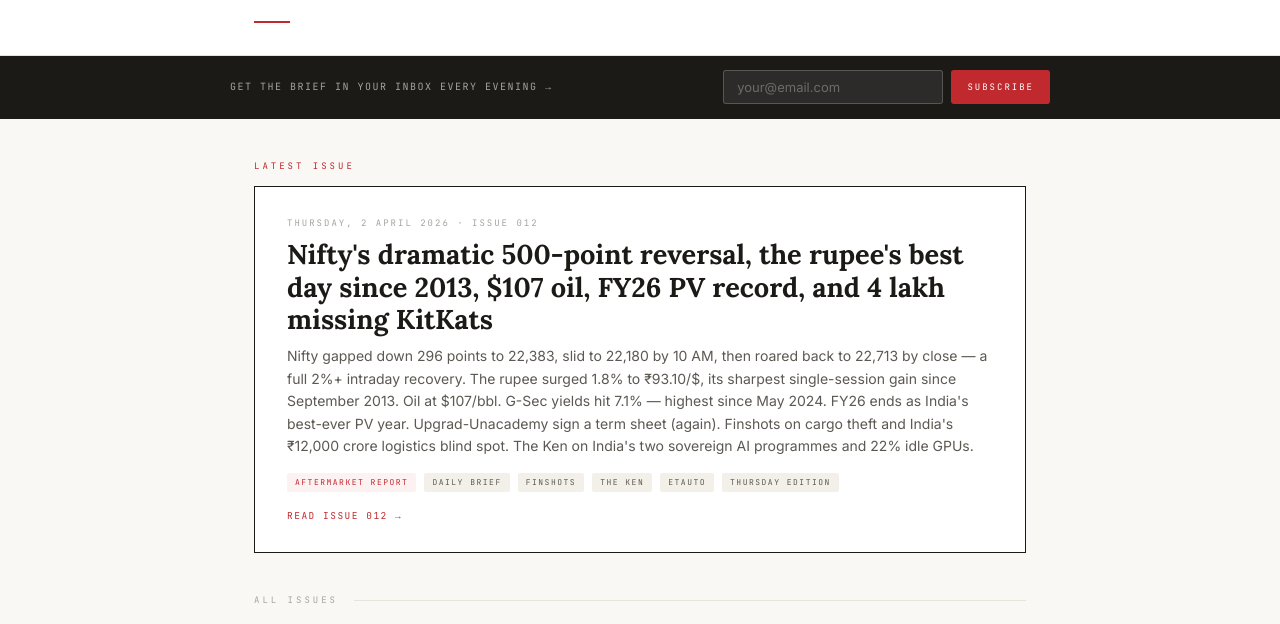
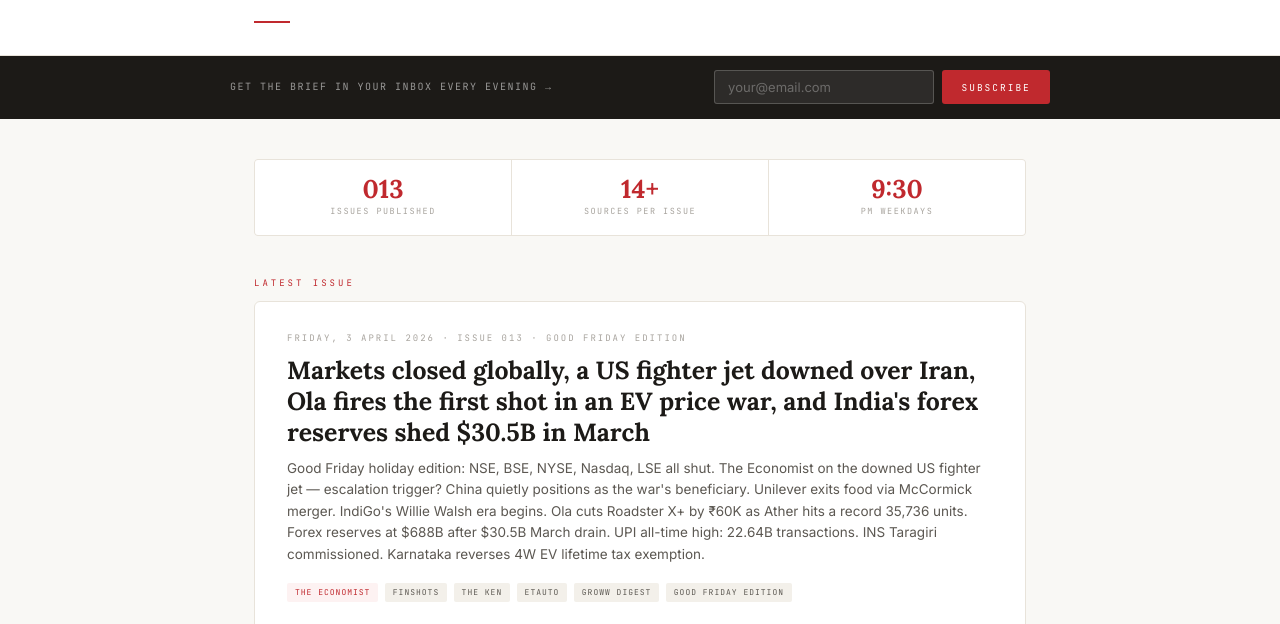
Before and after one commit to nischaykhannanws/-thebrief.ai, a website: page index.html in a window 1280 px wide. Shown: the part 160-784 px from the top of the page. Drawn offline with Linux system fonts and the light colour scheme.

Commit message:
Update index.html

```diff
--- a/index.html
+++ b/index.html
@@ -1,6 +1,14 @@
 <!DOCTYPE html>
 <html lang="en">
 <head>
+  <script async src="https://www.googletagmanager.com/gtag/js?id=G-FELWMQ45KM"></script>
+<script>
+  window.dataLayer = window.dataLayer || [];
+  function gtag(){dataLayer.push(arguments);}
+  gtag('js', new Date());
+
+  gtag('config', 'G-FELWMQ45KM');
+</script>
 <meta charset="UTF-8">
 <meta name="viewport" content="width=device-width, initial-scale=1.0">
 <title>The Brief — Archive</title>
@@ -16,6 +24,8 @@
   --border: #e8e3da;
   --red: #c0292e;
   --red-light: #fdf2f2;
+  --green: #1a6640;
+  --green-light: #f0f8f3;
   --serif: 'Lora', Georgia, serif;
   --sans: 'Inter', system-ui, sans-serif;
   --mono: 'JetBrains Mono', monospace;
@@ -79,12 +89,11 @@
   font-size: 10px;
   letter-spacing: 1.5px;
   text-transform: uppercase;
-  color: rgba(255,255,255,0.6);
+  color: rgba(255,255,255,0.55);
 }
 .subscribe-form {
   display: flex;
   gap: 0.5rem;
-  flex-wrap: wrap;
 }
 .subscribe-input {
   font-family: var(--sans);
@@ -99,103 +108,112 @@
   transition: border-color 0.15s;
 }
 .subscribe-input::placeholder { color: rgba(255,255,255,0.3); }
-.subscribe-input:focus { border-color: rgba(255,255,255,0.5); }
+.subscribe-input:focus { border-color: var(--red); }
 .subscribe-btn {
   font-family: var(--mono);
-  font-size: 9px;
+  font-size: 9.5px;
   letter-spacing: 2px;
   text-transform: uppercase;
   background: var(--red);
   color: #fff;
   border: none;
-  padding: 0.5rem 1rem;
+  padding: 0.5rem 1.2rem;
   border-radius: 3px;
   cursor: pointer;
   transition: opacity 0.15s;
+  white-space: nowrap;
 }
 .subscribe-btn:hover { opacity: 0.85; }
 
-/* ── MAIN CONTENT ── */
+/* ── MAIN ── */
 .main {
   max-width: 820px;
   margin: 0 auto;
-  padding: 2.5rem 1.5rem 5rem;
+  padding: 2.5rem 1.5rem 4rem;
 }
 
-/* ── LATEST ISSUE ── */
+/* ── LATEST CARD ── */
 .latest-label {
   font-family: var(--mono);
   font-size: 9px;
   letter-spacing: 3px;
   text-transform: uppercase;
   color: var(--red);
-  margin-bottom: 0.8rem;
+  margin-bottom: 0.7rem;
 }
 .latest-card {
+  display: block;
+  text-decoration: none;
   background: var(--white);
-  border: 1.5px solid var(--ink);
+  border: 1.5px solid var(--border);
+  border-radius: 6px;
   padding: 1.8rem 2rem;
-  margin-bottom: 2.5rem;
-  position: relative;
-  text-decoration: none;
-  display: block;
-  transition: box-shadow 0.15s;
+  margin-bottom: 3rem;
+  transition: border-color 0.15s, box-shadow 0.15s;
 }
-.latest-card:hover { box-shadow: 4px 4px 0 var(--ink); }
+.latest-card:hover {
+  border-color: var(--red);
+  box-shadow: 0 4px 20px rgba(192,41,46,0.08);
+}
 .latest-date {
   font-family: var(--mono);
   font-size: 9px;
   letter-spacing: 2px;
   text-transform: uppercase;
   color: var(--ink-30);
-  margin-bottom: 0.5rem;
+  margin-bottom: 0.6rem;
 }
 .latest-title {
   font-family: var(--serif);
-  font-size: clamp(1.2rem, 2.5vw, 1.7rem);
+  font-size: clamp(1.2rem, 2.5vw, 1.55rem);
   font-weight: 700;
-  line-height: 1.2;
   color: var(--ink);
+  line-height: 1.25;
   margin-bottom: 0.6rem;
+  transition: color 0.12s;
 }
+.latest-card:hover .latest-title { color: var(--red); }
 .latest-desc {
-  font-size: 14px;
+  font-size: 13.5px;
   color: var(--ink-60);
   line-height: 1.6;
-  margin-bottom: 1rem;
+  margin-bottom: 1.1rem;
 }
 .latest-tags {
   display: flex;
-  gap: 0.5rem;
   flex-wrap: wrap;
-  margin-bottom: 1rem;
+  gap: 0.4rem;
+  margin-bottom: 1.2rem;
 }
 .tag {
   font-family: var(--mono);
   font-size: 8px;
-  letter-spacing: 1.5px;
+  letter-spacing: 1px;
   text-transform: uppercase;
   padding: 3px 8px;
+  border-radius: 2px;
   background: var(--cream);
   color: var(--ink-60);
-  border-radius: 2px;
 }
 .tag.red { background: var(--red-light); color: var(--red); }
 .read-link {
   font-family: var(--mono);
   font-size: 9.5px;
-  letter-spacing: 1.5px;
+  letter-spacing: 2px;
   text-transform: uppercase;
   color: var(--red);
+  display: inline-flex;
+  align-items: center;
+  gap: 4px;
 }
 .read-link::after { content: ' →'; }
 
-/* ── SECTION DIVIDER ── */
+/* ── SECTION HEAD ── */
 .section-head {
   display: flex;
   align-items: center;
   gap: 1rem;
-  margin-bottom: 1.2rem;
+  margin-bottom: 1rem;
 }
 .section-head::after {
   content: '';
@@ -261,10 +279,10 @@
   letter-spacing: 1px;
 }
 
-/* ── SUBSCRIBE BOX (bottom) ── */
+/* ── SUBSCRIBE BOX ── */
 .subscribe-box {
   background: var(--ink);
-  padding: 2rem 2rem;
+  padding: 2rem;
   margin-top: 3rem;
   border-radius: 4px;
 }
@@ -318,10 +336,42 @@
 .subscribe-note {
   font-family: var(--mono);
   font-size: 9px;
-  letter-spacing: 1px;
+  letter-spacing: 1.5px;
+  text-transform: uppercase;
   color: rgba(255,255,255,0.3);
-  margin-top: 0.7rem;
+  margin-top: 0.8rem;
+}
+
+/* ── STATS BAR ── */
+.stats-bar {
+  display: grid;
+  grid-template-columns: repeat(3, 1fr);
+  gap: 1px;
+  background: var(--border);
+  border: 1px solid var(--border);
+  border-radius: 4px;
+  overflow: hidden;
+  margin-bottom: 2.5rem;
+}
+.stat-cell {
+  background: var(--white);
+  padding: 1rem 1.2rem;
+  text-align: center;
+}
+.stat-val {
+  font-family: var(--serif);
+  font-size: 1.6rem;
+  font-weight: 700;
+  color: var(--red);
+  line-height: 1;
+  margin-bottom: 4px;
+}
+.stat-label {
+  font-family: var(--mono);
+  font-size: 8.5px;
+  letter-spacing: 1.5px;
   text-transform: uppercase;
+  color: var(--ink-30);
 }
 
 /* ── FOOTER ── */
@@ -337,7 +387,7 @@
   justify-content: space-between;
   align-items: center;
   flex-wrap: wrap;
-  gap: 0.8rem;
+  gap: 1rem;
 }
 .footer-brand { font-family: var(--serif); font-weight: 700; font-size: 0.95rem; }
 .footer-brand span { color: var(--red); }
@@ -349,6 +399,8 @@
   .issue-num { display: none; }
   .subscribe-inner { flex-direction: column; align-items: flex-start; }
   .subscribe-input { width: 100%; }
+  .stats-bar { grid-template-columns: 1fr; }
+  .latest-card { padding: 1.2rem 1.3rem; }
 }
 </style>
 </head>
@@ -379,21 +431,37 @@
 <!-- MAIN -->
 <main class="main">
 
-  <!-- LATEST ISSUE — #012 -->
+  <!-- STATS -->
+  <div class="stats-bar">
+    <div class="stat-cell">
+      <div class="stat-val">013</div>
+      <div class="stat-label">Issues published</div>
+    </div>
+    <div class="stat-cell">
+      <div class="stat-val">14+</div>
+      <div class="stat-label">Sources per issue</div>
+    </div>
+    <div class="stat-cell">
+      <div class="stat-val">9:30</div>
+      <div class="stat-label">PM weekdays</div>
+    </div>
+  </div>
+
+  <!-- LATEST ISSUE -->
   <div class="latest-label">Latest Issue</div>
-  <a class="latest-card" href="issues/02-04-2026.html">
-    <div class="latest-date">Thursday, 2 April 2026 · Issue 012</div>
-    <div class="latest-title">Nifty's dramatic 500-point reversal, the rupee's best day since 2013, $107 oil, FY26 PV record, and 4 lakh missing KitKats</div>
-    <div class="latest-desc">Nifty gapped down 296 points to 22,383, slid to 22,180 by 10 AM, then roared back to 22,713 by close — a full 2%+ intraday recovery. The rupee surged 1.8% to ₹93.10/$, its sharpest single-session gain since September 2013. Oil at $107/bbl. G-Sec yields hit 7.1% — highest since May 2024. FY26 ends as India's best-ever PV year. Upgrad-Unacademy sign a term sheet (again). Finshots on cargo theft and India's ₹12,000 crore logistics blind spot. The Ken on India's two sovereign AI programmes and 22% idle GPUs.</div>
+  <a class="latest-card" href="issues/03-04-2026.html">
+    <div class="latest-date">Friday, 3 April 2026 · Issue 013 · Good Friday Edition</div>
+    <div class="latest-title">Markets closed globally, a US fighter jet downed over Iran, Ola fires the first shot in an EV price war, and India's forex reserves shed $30.5B in March</div>
+    <div class="latest-desc">Good Friday holiday edition: NSE, BSE, NYSE, Nasdaq, LSE all shut. The Economist on the downed US fighter jet — escalation trigger? China quietly positions as the war's beneficiary. Unilever exits food via McCormick merger. IndiGo's Willie Walsh era begins. Ola cuts Roadster X+ by ₹60K as Ather hits a record 35,736 units. Forex reserves at $688B after $30.5B March drain. UPI all-time high: 22.64B transactions. INS Taragiri commissioned. Karnataka reverses 4W EV lifetime tax exemption.</div>
     <div class="latest-tags">
-      <span class="tag red">Aftermarket Report</span>
-      <span class="tag">Daily Brief</span>
+      <span class="tag red">The Economist</span>
       <span class="tag">Finshots</span>
       <span class="tag">The Ken</span>
       <span class="tag">ETAuto</span>
-      <span class="tag">Thursday Edition</span>
+      <span class="tag">Groww Digest</span>
+      <span class="tag">Good Friday Edition</span>
     </div>
-    <div class="read-link">Read Issue 012</div>
+    <div class="read-link">Read Issue 013</div>
   </a>
 
   <!-- ALL ISSUES -->
@@ -415,7 +483,7 @@
     <a class="issue-row" href="issues/01-04-2026.html">
       <div class="issue-date-col">Wed<br>1 Apr 2026</div>
       <div>
-        <div class="issue-title">FY27 Day 1 · Nifty 22,679 · Defence +6% · GST ₹2L crore record · LPG hike · IndiGo Walsh · LPG→PNG · WTO collapse · Bank credit stress · Sovereign AI gap</div>
+        <div class="issue-title">FY27 Day 1 · Nifty 22,679 · Defence +6% · GST ₹2L crore record · LPG hike · IndiGo Walsh · WTO collapse · Sovereign AI gap</div>
         <div class="issue-desc">Aftermarket Report · ETAuto · Daily Brief · Finshots · The Ken</div>
       </div>
       <div class="issue-num">#011</div>
@@ -424,10 +492,10 @@
     <a class="issue-row" href="issues/31-03-2026.html">
       <div class="issue-date-col">Tue<br>31 Mar 2026</div>
       <div>
-        <div class="issue-title">🏖️ Market Holiday · Bain vs RBI on gold · SEBI algo live · Meta product liability · Ather ₹1L floor · April 6</div>
+        <div class="issue-title">🏖️ Market Holiday · Bain vs RBI on gold · SEBI algo live · Meta product liability · Ather ₹1L floor</div>
         <div class="issue-desc">The Ken · In The Money (Zerodha) · Finshots · Daily Brief · ETAuto</div>
       </div>
-      <div class="issue-num">#009</div>
+      <div class="issue-num">#010</div>
     </a>
 
     <a class="issue-row" href="issues/30-03-2026.html">
@@ -436,7 +504,7 @@
         <div class="issue-title">Nifty 22,331 FY26 close · Rupee ₹95.22 record low · Bond yield 7% · RBI NOP cap · Finshots petroyuan · Meta liability</div>
         <div class="issue-desc">Aftermarket Report · Groww Digest · Finshots · Daily Brief · The Ken · ETAuto</div>
       </div>
-      <div class="issue-num">#009↑</div>
+      <div class="issue-num">#009</div>
     </a>
 
     <a class="issue-row" href="issues/27-03-2026.html">
@@ -505,8 +573,8 @@
     <a class="issue-row" href="issues/20-03-2026.html">
       <div class="issue-date-col">Fri<br>20 Mar 2026</div>
       <div>
-        <div class="issue-title">Issue #001 — first edition of The Brief</div>
-        <div class="issue-desc">Multiple sources</div>
+        <div class="issue-title">Nifty ends near 23,100, rupee hits ₹93.49 all-time low, Tata Steel's green steel moment</div>
+        <div class="issue-desc">Aftermarket Report · Daily Brief · Finshots · The Ken · ETAuto</div>
       </div>
       <div class="issue-num">#001</div>
     </a>
@@ -567,13 +635,12 @@
   }).then(r => {
     if (r.ok) {
       btn.textContent = 'Done ✓';
-      note.textContent = 'You\'re subscribed. First issue tonight at 9:30 PM.';
+      note.textContent = "You're subscribed. First issue tonight at 9:30 PM.";
       note.style.color = '#a8ffcc';
       form.reset();
     } else { btn.textContent = 'Try again'; }
   }).catch(() => { btn.textContent = 'Try again'; });
 }
 </script>
-
 </body>
 </html>
```
